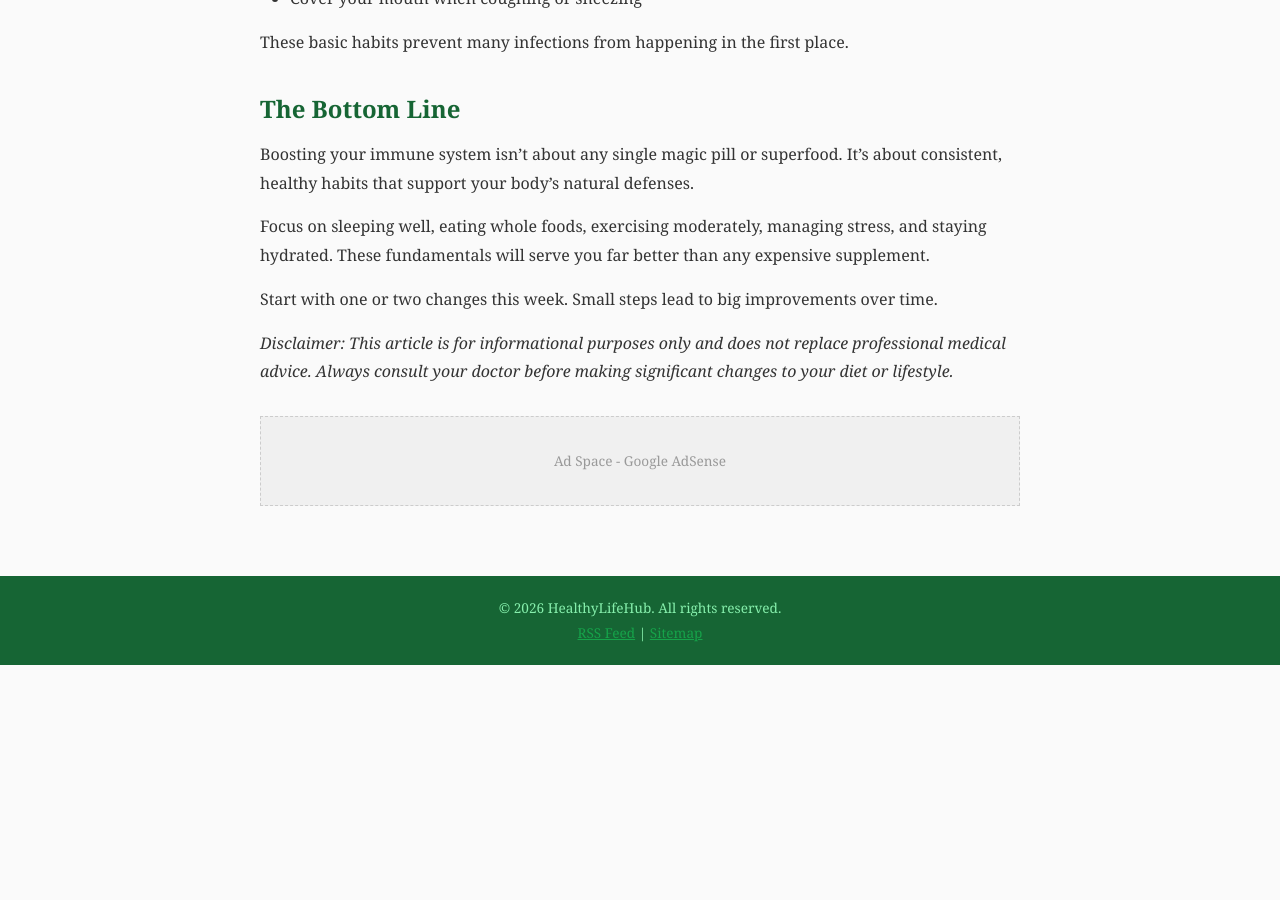
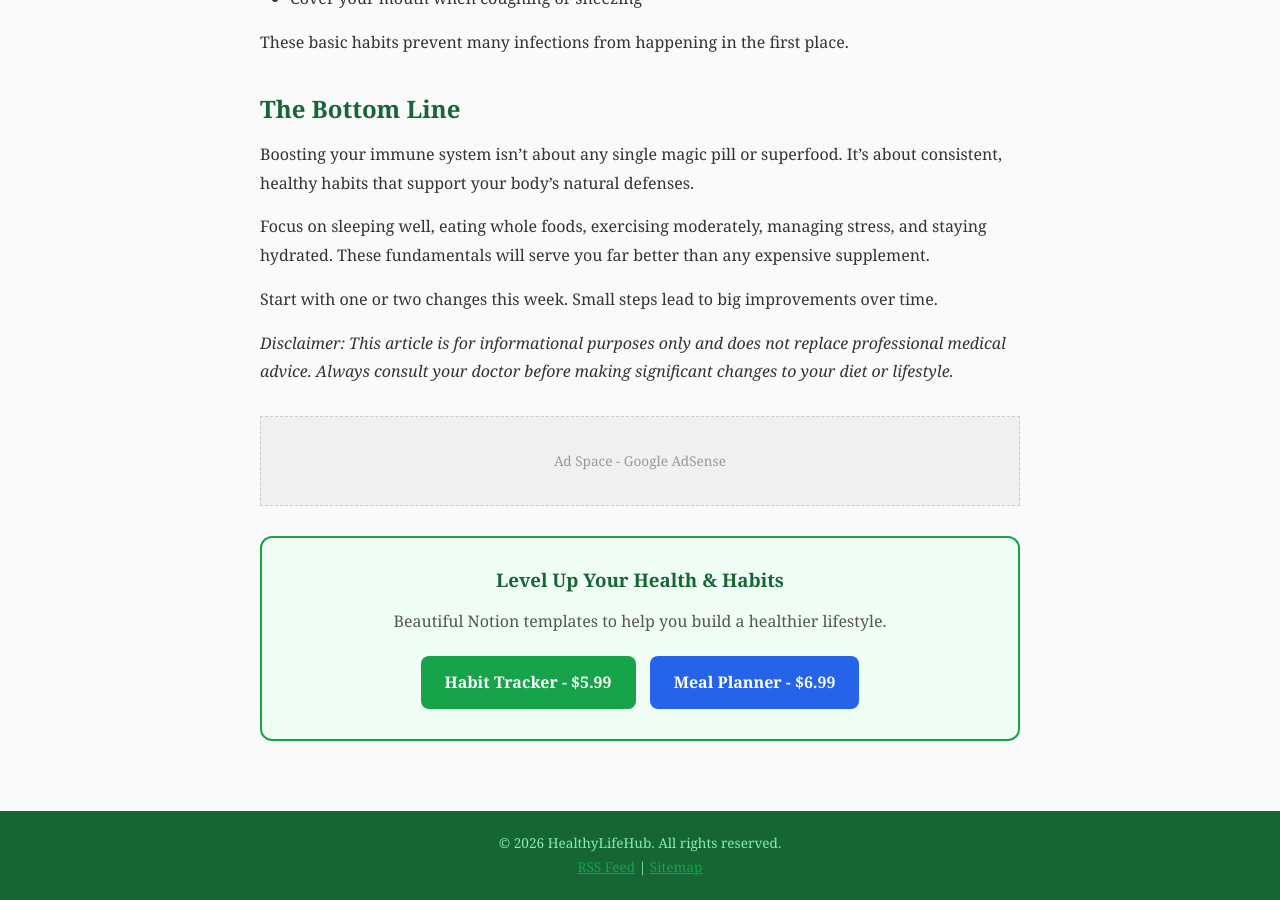
Before and after one commit to Kkumakkuma/HealthyLifeHub, a Jekyll site: the page built from _posts/2026-04-04-how-to-boost-your-immune-system-naturally.md, in a window 1280 px wide and 900 px high, scrolled down 3866 px. Built offline with Jekyll 4.4.1, drawn with Linux system fonts in a browser that asks for light colours; before the commit the page ends 4531 px from its top, so only the background shows below that.

Commit message:
Add Notion template promotion to blog posts

```diff
--- a/_layouts/post.html
+++ b/_layouts/post.html
@@ -13,4 +13,11 @@ layout: default
   </div>
 
   <div class="ad-slot">Ad Space - Google AdSense</div>
+
+  <div style="background: #f0fdf4; border: 2px solid #16a34a; border-radius: 12px; padding: 25px; margin: 30px 0; text-align: center;">
+    <h3 style="color: #166534; margin-top: 0;">Level Up Your Health & Habits</h3>
+    <p style="color: #555; margin-bottom: 15px;">Beautiful Notion templates to help you build a healthier lifestyle.</p>
+    <a href="https://smarttemplatesell.gumroad.com/l/habit-tracker" target="_blank" style="display: inline-block; background: #16a34a; color: white; padding: 12px 24px; border-radius: 8px; text-decoration: none; font-weight: bold; margin: 5px;">Habit Tracker - $5.99</a>
+    <a href="https://smarttemplatesell.gumroad.com/l/meal-planner" target="_blank" style="display: inline-block; background: #2563eb; color: white; padding: 12px 24px; border-radius: 8px; text-decoration: none; font-weight: bold; margin: 5px;">Meal Planner - $6.99</a>
+  </div>
 </article>
```
